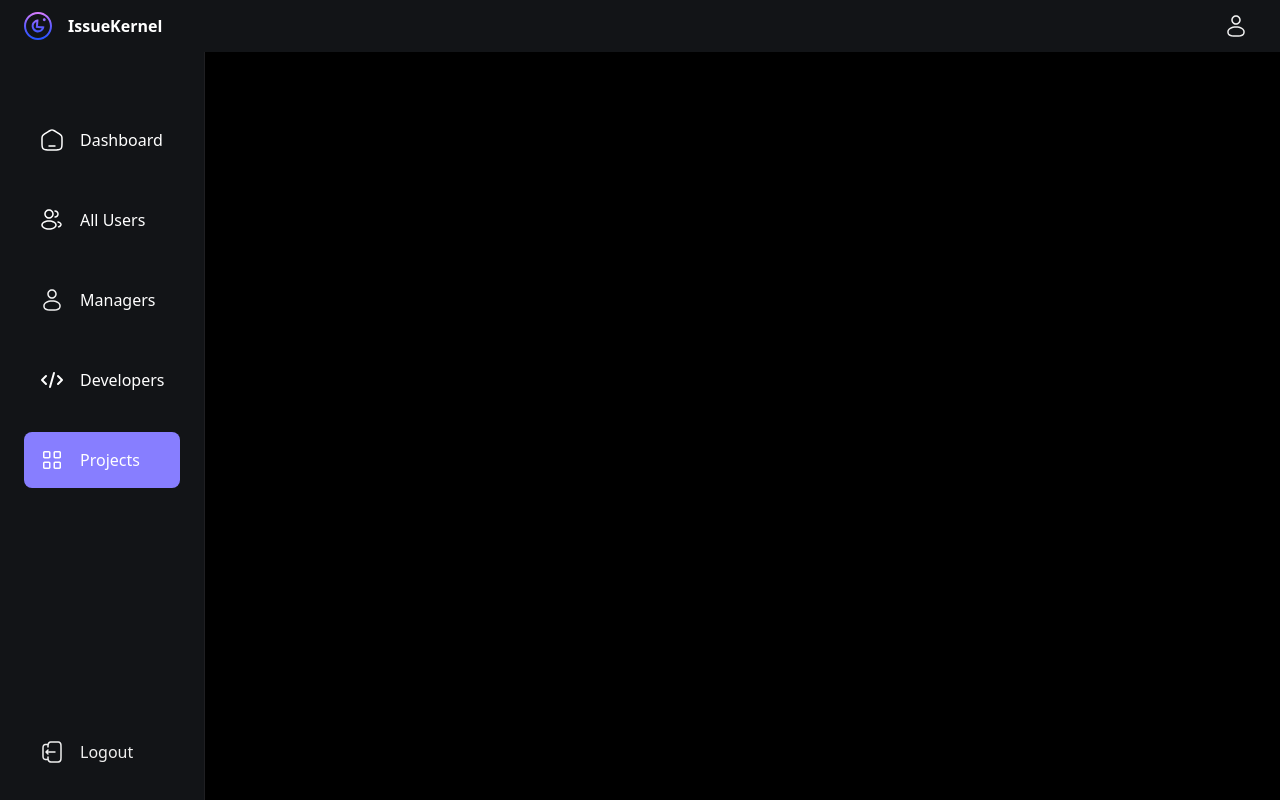
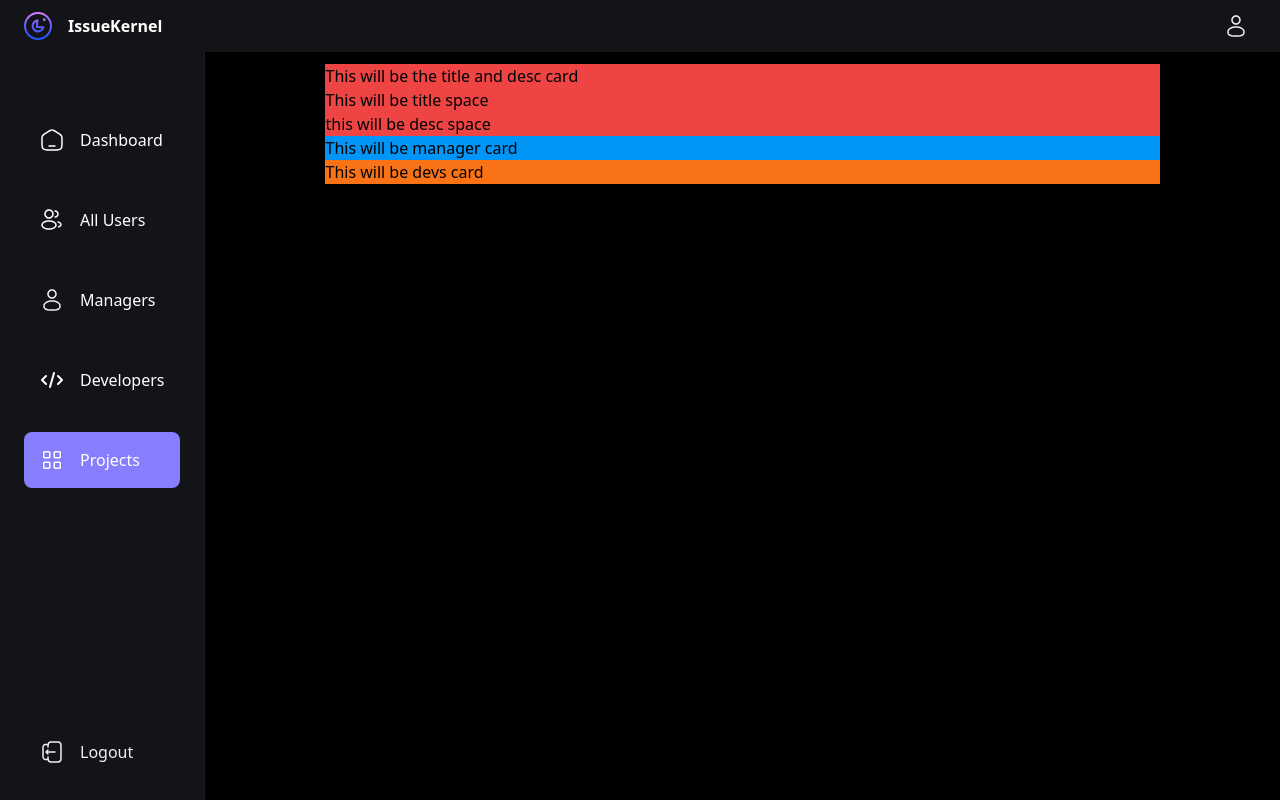
Before and after one commit to islam-ahsanul/IssueKernel, a Next.js app in the folder issuekernel_client/: page /admin/allprojects/1 in a window 1280 px wide. Built offline with nearby package versions, Linux system fonts and the light colour scheme; no server answers.

Commit message:
project details page data fetching

```diff
--- a/issuekernel_client/app/admin/allprojects/[projectId]/page.jsx
+++ b/issuekernel_client/app/admin/allprojects/[projectId]/page.jsx
@@ -1,7 +1,57 @@
-import React from 'react';
+'use client';
+
+import { useState, useEffect } from 'react';
+import { useSession } from 'next-auth/react';
 
 const page = ({ params }) => {
-  return <div>{params.projectId}</div>;
+  const [projectDetails, setProjectDetails] = useState({});
+  const { data: session } = useSession();
+
+  useEffect(() => {
+    const fetchProject = async () => {
+      try {
+        const response = await fetch(
+          `http://localhost:8080/api/projects/${params.projectId}`,
+          {
+            method: 'GET',
+            headers: {
+              Authorization: `bearer ${session?.user.accessToken}`,
+            },
+          }
+        );
+
+        if (response.status === 200) {
+          const data = await response.json();
+          setProjectDetails(data);
+        } else {
+          console.log('Error fetching user information:', response.statusText);
+        }
+      } catch (error) {
+        console.log('Error fetching project information:', error);
+      }
+    };
+
+    fetchProject();
+  }, []);
+  console.log(projectDetails);
+  const { project_name, project_desc, manager = {} } = projectDetails;
+  const { email, full_name } = manager;
+
+  console.log(email);
+  return (
+    <div className="mx-20">
+      <div className="flex flex-col w-full">
+        <div className="flex flex-col bg-red-500 ">
+          This will be the title and desc card
+          <div>This will be title space</div>
+          <div>this will be desc space</div>
+        </div>
+
+        <div className="bg-blue">This will be manager card</div>
+        <div className="bg-orange-500">This will be devs card</div>
+      </div>
+    </div>
+  );
 };
 
 export default page;
--- a/issuekernel_client/app/admin/allusers/page.jsx
+++ b/issuekernel_client/app/admin/allusers/page.jsx
@@ -23,9 +23,7 @@ const AllUsers = () => {
         } else {
           console.log('Error fetching user information:', response.statusText);
         }
-      } catch (error) {
-        console.log('Error fetching user information:', error);
-      }
+      } catch (error) {}
     };
     fetchAllUsrs();
   }, []);
--- a/issuekernel_client/components/ProjectCard.jsx
+++ b/issuekernel_client/components/ProjectCard.jsx
@@ -3,7 +3,7 @@ import Link from 'next/link';
 const ProjectCard = ({ id, title, desc, path }) => {
   return (
     <div className="col-span-3  lg:col-span-1">
-      <div className="flex flex-col bg-gray-800/30 h-[250px] overflow-hidden relative rounded-xl">
+      <div className="flex flex-col bg-gray-800/30 h-[250px] overflow-hidden relative rounded-3xl">
         <div className="flex-grow">
           <h1 className="px-4 pt-3 pb-2 text-white font-semibold text-lg">
             {title}
```
